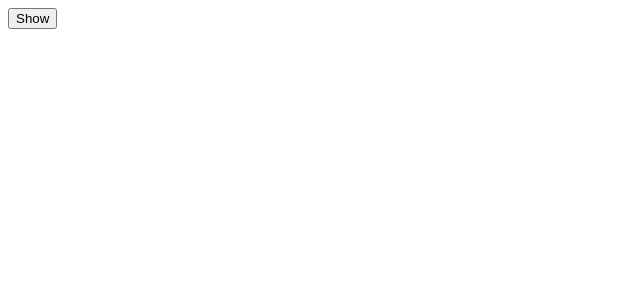
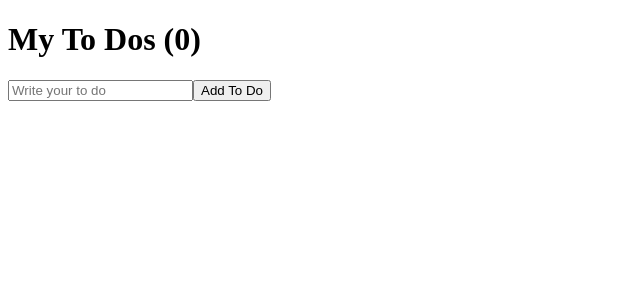
Before and after one commit to jiwon03/react-for-beginner, a React (Create React App) app: page / in a window 1280 px wide. Shown: the top 300 px of the page, without its empty margins (0-640 px from the left). Built offline with nearby package versions, Linux system fonts and the light colour scheme.

Commit message:
To Do list part1

```diff
--- a/src/App.js
+++ b/src/App.js
@@ -1,22 +1,30 @@
-import Button from "./Button";
-//import styles from "./App.module.css";
-import { useState, useEffect } from "react";
-
-const Hello = () => {
-  useEffect(() => {
-    console.log("hi");
-    return () => console.log("bye");
-  }, []);
-  return <h1>Hello</h1>;
-};
+import { useState } from "react";
 
 function App() {
-  const [showing, setShowing] = useState(false);
-  const onClick = () => setShowing((prev) => !prev);
+  const [toDo, setToDo] = useState("");
+  const [toDos, setToDos] = useState([]);
+  const onChange = (event) => setToDo(event.target.value);
+  const onSubmit = (event) => {
+    event.preventDefault();
+    if (toDo === "") {
+      return;
+    }
+    setToDos((currentAraay) => [toDo, ...currentAraay]);
+    setToDo("");
+  };
+  console.log(toDos);
   return (
     <div>
-      {showing ? <Hello /> : null}
-      <button onClick={onClick}>{showing ? "Hide" : "Show"}</button>
+      <h1>My To Dos ({toDos.length})</h1>
+      <form onSubmit={onSubmit}>
+        <input
+          onChange={onChange}
+          value={toDo}
+          type="text"
+          placeholder="Write your to do"
+        />
+        <button>Add To Do</button>
+      </form>
     </div>
   );
 }
```
